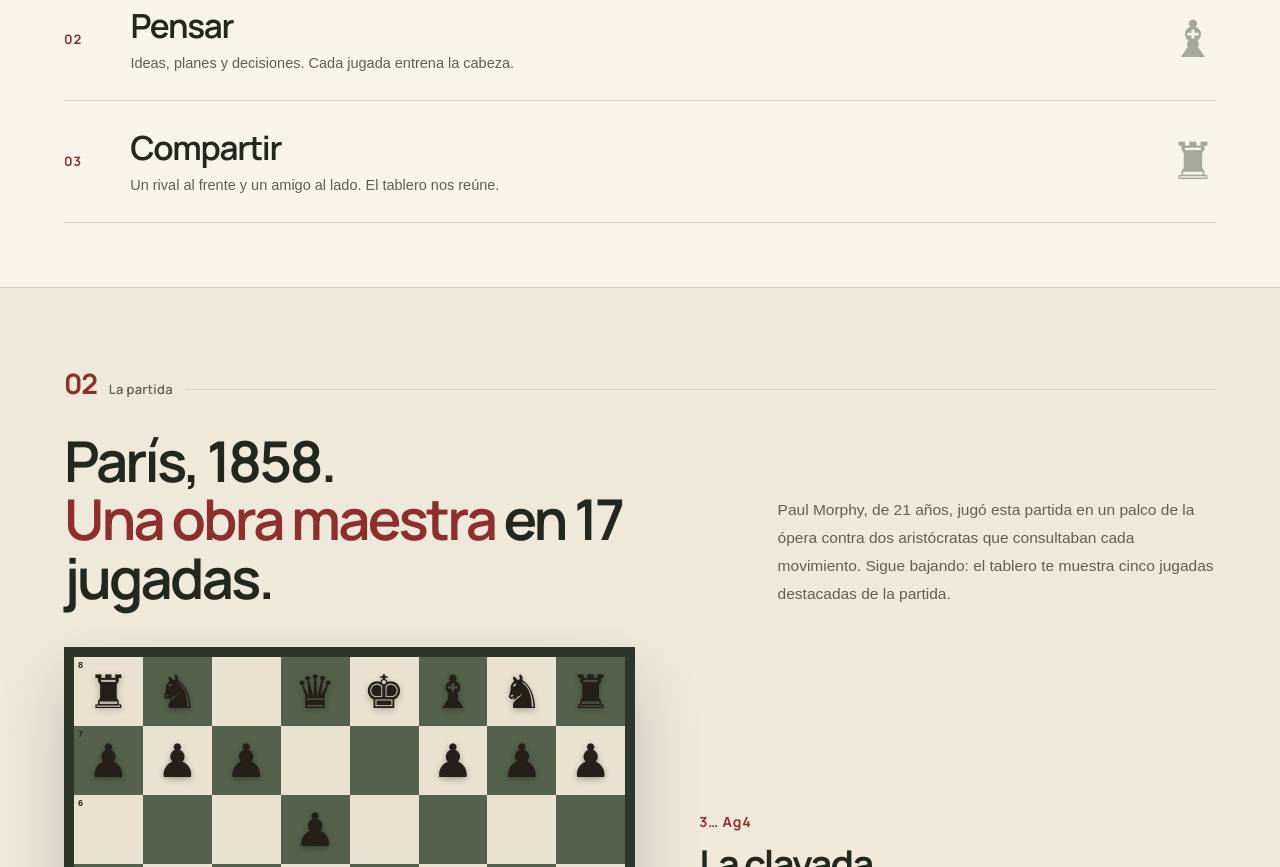
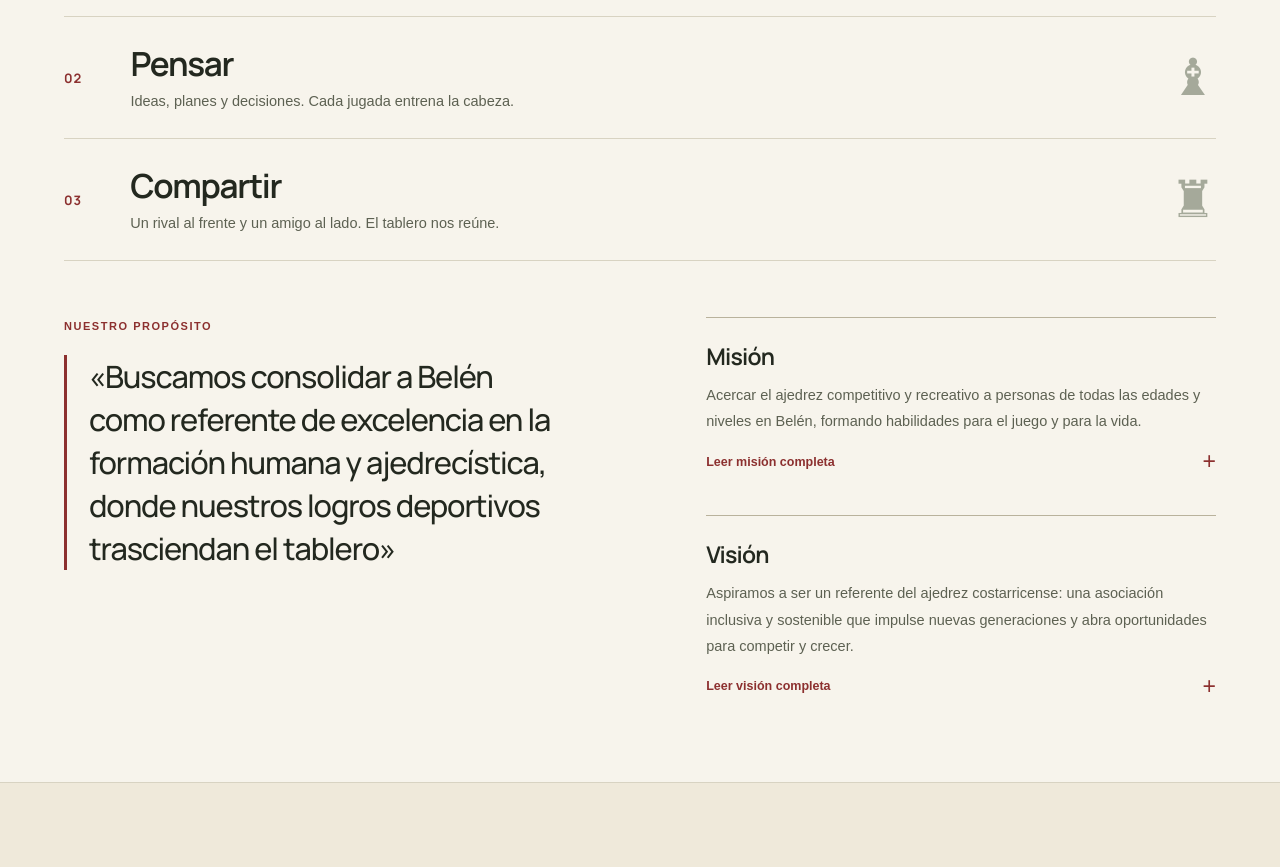
Before and after one commit to aramirez087/ajedrez-belen, an Astro site: page / in a window 1280 px wide. Shown: the part 1933-2800 px from the top of the page. Built offline with nearby package versions, Linux system fonts and the light colour scheme; Astro itself is replaced by a stand-in of ours; a web font is replaced by a local one.

Commit message:
Add association purpose to landing page

```diff
--- /dev/null
+++ b/src/components/ClubPurpose.astro
@@ -0,0 +1,64 @@
+---
+import { clubPurpose } from '../data/club-purpose';
+---
+<div class="club-purpose" id="proposito">
+  <div class="purpose-statement">
+    <p class="purpose-label">Nuestro propósito</p>
+    <blockquote><p>«{clubPurpose.quote}»</p></blockquote>
+  </div>
+  <div class="purpose-values">
+    {[clubPurpose.mission, clubPurpose.vision].map((item, index) => (
+      <div class="purpose-value">
+        <h3>{item.title}</h3>
+        <p class="purpose-summary">{item.summary}</p>
+        <details>
+          <summary>Leer {index === 0 ? 'misión' : 'visión'} completa <span aria-hidden="true">+</span></summary>
+          <div class="purpose-full">
+            {item.paragraphs.map((paragraph) => <p>{paragraph}</p>)}
+          </div>
+        </details>
+      </div>
+    ))}
+  </div>
+</div>
+<style>
+  .club-purpose {
+    display: grid;
+    grid-template-columns: minmax(0, 1.15fr) minmax(0, 1fr);
+    gap: 36px 56px;
+    margin-top: 56px;
+    scroll-margin-top: calc(var(--header-height) + 20px);
+  }
+  .purpose-label {
+    color: var(--red);
+    font-size: 11px;
+    font-weight: 700;
+    letter-spacing: .14em;
+    text-transform: uppercase;
+    margin-bottom: 20px;
+  }
+  blockquote { margin: 0; padding-left: 22px; border-left: 3px solid var(--red); }
+  blockquote p {
+    max-width: 24ch;
+    font-family: var(--display);
+    font-size: clamp(23px, 2.4vw, 32px);
+    font-weight: 500;
+    line-height: 1.4;
+    letter-spacing: -.035em;
+    text-wrap: pretty;
+    color: var(--ink);
+  }
+  .purpose-value { padding-block: 22px 4px; border-top: 1px solid var(--line-strong); }
+  .purpose-value + .purpose-value { margin-top: 22px; }
+  h3 { font-family: var(--display); font-size: 23px; font-weight: 640; letter-spacing: -.035em; }
+  .purpose-summary, .purpose-full p { color: var(--muted); font-size: 14.5px; line-height: 1.8; }
+  .purpose-summary { margin-top: 10px; }
+  summary { color: var(--red); font-size: 12.5px; font-weight: 600; }
+  summary:hover { color: var(--red-hover); }
+  .purpose-full { padding-bottom: 18px; }
+  .purpose-full p + p { margin-top: 16px; }
+  @media (max-width: 759px) {
+    .club-purpose { grid-template-columns: minmax(0, 1fr); margin-top: 40px; gap: 32px; }
+    blockquote p { max-width: 34ch; }
+  }
+</style>
--- a/src/data/association.ts
+++ b/src/data/association.ts
@@ -1,6 +1,7 @@
 // Confirmed facts only. Set contact and media once the association authorizes them.
 export const association = {
   name: 'Ajedrez Belén',
+  fullName: 'Asociación Deportiva Ajedrez Belén Capablanca',
   location: 'Belén, Heredia, Costa Rica',
   whatsapp: '50687686102' as string | null,
   venue: 'Polideportivo de Belén, edificio de Ajedrez',
--- /dev/null
+++ b/src/data/club-purpose.ts
@@ -0,0 +1,22 @@
+// Full statements and closing quotation supplied by the association's owners.
+// The short summaries are editorial introductions; the complete wording remains below.
+export const clubPurpose = {
+  quote: 'Buscamos consolidar a Belén como referente de excelencia en la formación humana y ajedrecística, donde nuestros logros deportivos trasciendan el tablero',
+  mission: {
+    title: 'Misión',
+    summary: 'Acercar el ajedrez competitivo y recreativo a personas de todas las edades y niveles en Belén, formando habilidades para el juego y para la vida.',
+    paragraphs: [
+      'Promover y desarrollar la práctica del ajedrez competitivo y recreativo en el cantón de Belén, Heredia, mediante programas deportivos, formativos y sociales que fomenten la participación inclusiva de personas de todas las edades y niveles de experiencia.',
+      'Impulsamos el desarrollo de habilidades cognitivas, estratégicas y socioemocionales, como el pensamiento lógico, la concentración, la toma de decisiones, la disciplina, la perseverancia y la tolerancia a la frustración. Asimismo, promovemos valores como el respeto, la solidaridad, la responsabilidad y el juego limpio, contribuyendo a la formación integral de nuestros atletas y al fortalecimiento de una comunidad más participativa, solidaria y comprometida con el desarrollo humano.',
+    ],
+  },
+  vision: {
+    title: 'Visión',
+    summary: 'Aspiramos a ser un referente del ajedrez costarricense: una asociación inclusiva y sostenible que impulse nuevas generaciones y abra oportunidades para competir y crecer.',
+    paragraphs: [
+      'Consolidarnos como una asociación deportiva líder y referente del ajedrez costarricense, reconocida por la excelencia deportiva, la formación integral de nuestros atletas y nuestro compromiso con el desarrollo y la proyección del ajedrez a nivel cantonal, nacional e internacional.',
+      'Aspiramos a fortalecer y ampliar las oportunidades de crecimiento de nuestros ajedrecistas, impulsando el talento femenino y masculino, la formación de nuevas generaciones de atletas y su participación destacada en Juegos Deportivos Nacionales, selecciones nacionales y competiciones de alto nivel.',
+      'Nos proyectamos como una organización sólida, inclusiva y sostenible, capaz de generar alianzas estratégicas, ampliar su alcance y consolidar programas deportivos, educativos y sociales que contribuyan al desarrollo del ajedrez y al bienestar de nuestra comunidad.',
+    ],
+  },
+};
--- a/src/pages/index.astro
+++ b/src/pages/index.astro
@@ -6,6 +6,7 @@ import KnightScene from '../components/KnightScene.astro';
 import HeroBoard from '../components/HeroBoard.astro';
 import PuzzleBoard from '../components/PuzzleBoard.astro';
 import OperaGame from '../components/OperaGame.astro';
+import ClubPurpose from '../components/ClubPurpose.astro';
 import { association as a } from '../data/association';
 import { knightImage, crestImage } from '../data/landing-media';
 
@@ -28,6 +29,7 @@ const structuredData = {
   '@context': 'https://schema.org',
   '@type': 'SportsClub',
   name: a.name,
+  alternateName: a.fullName,
   url: canonicalUrl,
   telephone: a.whatsapp ? `+${a.whatsapp}` : undefined,
   email: a.email,
@@ -124,6 +126,7 @@ const structuredData = {
         <div class="intro-main">
           <h2 id="intro-heading" data-reveal>Aprender a jugar.<br /><em>Encontrar con quién.</em></h2>
           <div class="intro-copy" data-reveal>
+            <p class="association-name">{a.fullName}</p>
             <p>Somos una asociación conformada por padres de familia. Con el apoyo del CCDR de Belén, compartimos el ajedrez con niños, jóvenes y adultos: un espacio para aprender juntos y disfrutar cada partida.</p>
             <p class="intro-footnote">Para quienes empiezan.<br />Para quienes nunca dejan de aprender.</p>
           </div>
@@ -138,6 +141,7 @@ const structuredData = {
           <li data-reveal><span class="principle-num">02</span><div><h3>Pensar</h3><p>Ideas, planes y decisiones. Cada jugada entrena la cabeza.</p></div><span class="principle-glyph" aria-hidden="true">♝</span></li>
           <li data-reveal><span class="principle-num">03</span><div><h3>Compartir</h3><p>Un rival al frente y un amigo al lado. El tablero nos reúne.</p></div><span class="principle-glyph" aria-hidden="true">♜</span></li>
         </ol>
+        <ClubPurpose />
       </section>
 
       <section id="partida" class="game" aria-labelledby="game-heading">
--- a/src/styles/global.css
+++ b/src/styles/global.css
@@ -156,6 +156,7 @@ h1 > em { color: var(--red); }
 .introduction h2, .programme h2, .steps-heading, .faq-heading { font-family: var(--display); font-size: clamp(36px, 4.4vw, 62px); line-height: 1.04; letter-spacing: -.05em; font-weight: 640; }
 .intro-copy { max-width: 440px; padding-top: 10px; }
 .intro-copy > p { font-size: 16px; color: var(--muted); line-height: 1.8; }
+.intro-copy .association-name { font-family: var(--display); font-size: 17px; font-weight: 650; line-height: 1.45; color: var(--ink); margin-bottom: 14px; }
 .intro-copy .intro-footnote { font-size: 13px; color: var(--ink); margin-top: 20px; line-height: 1.7; border-left: 3px solid var(--red); padding-left: 16px; }
 .intro-photo { grid-column: 1 / -1; margin-top: 18px; position: relative; }
 .intro-photo img { width: 100%; height: clamp(280px, 52vh, 540px); object-fit: cover; object-position: center 38%; display: block; border: 1px solid var(--line); }
```
